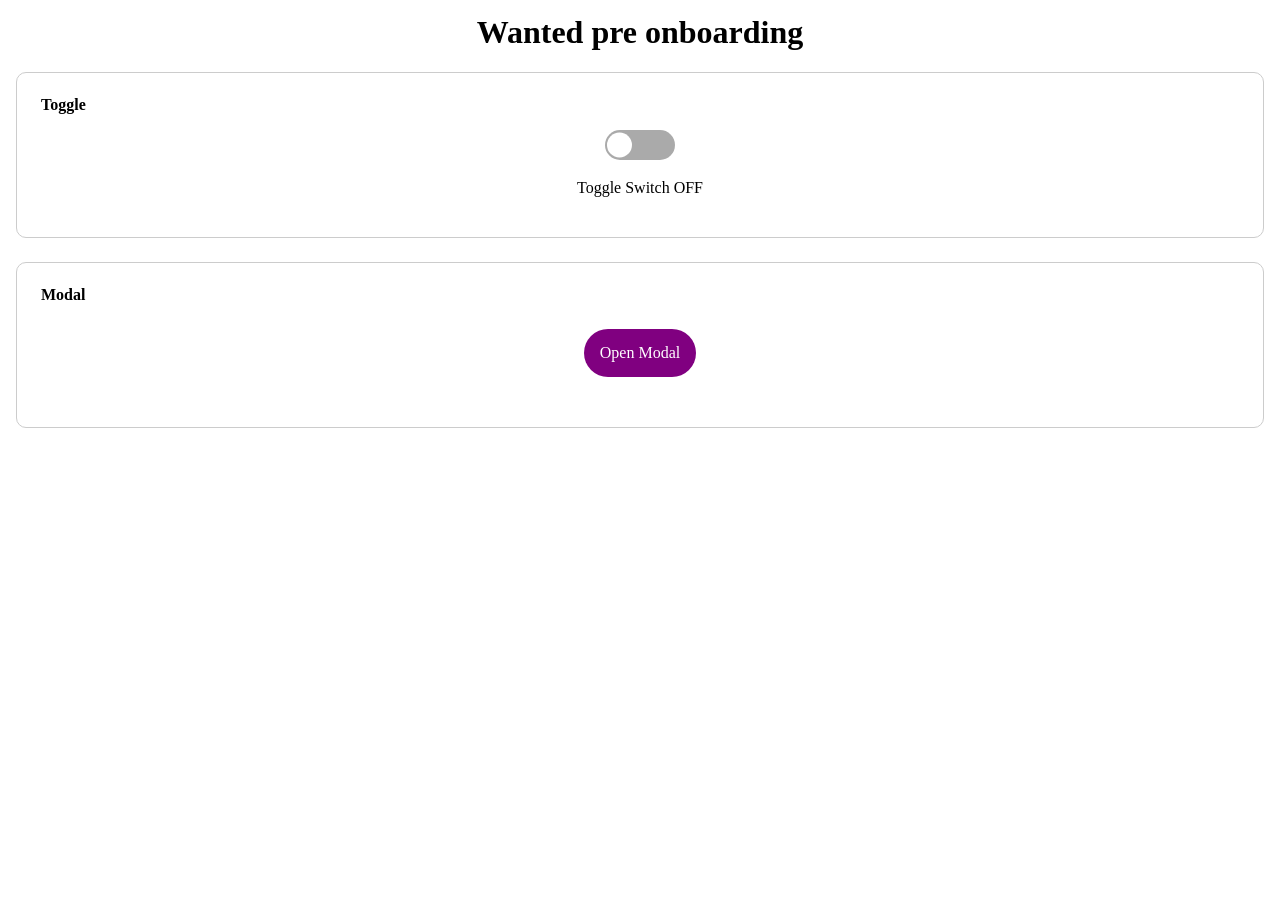
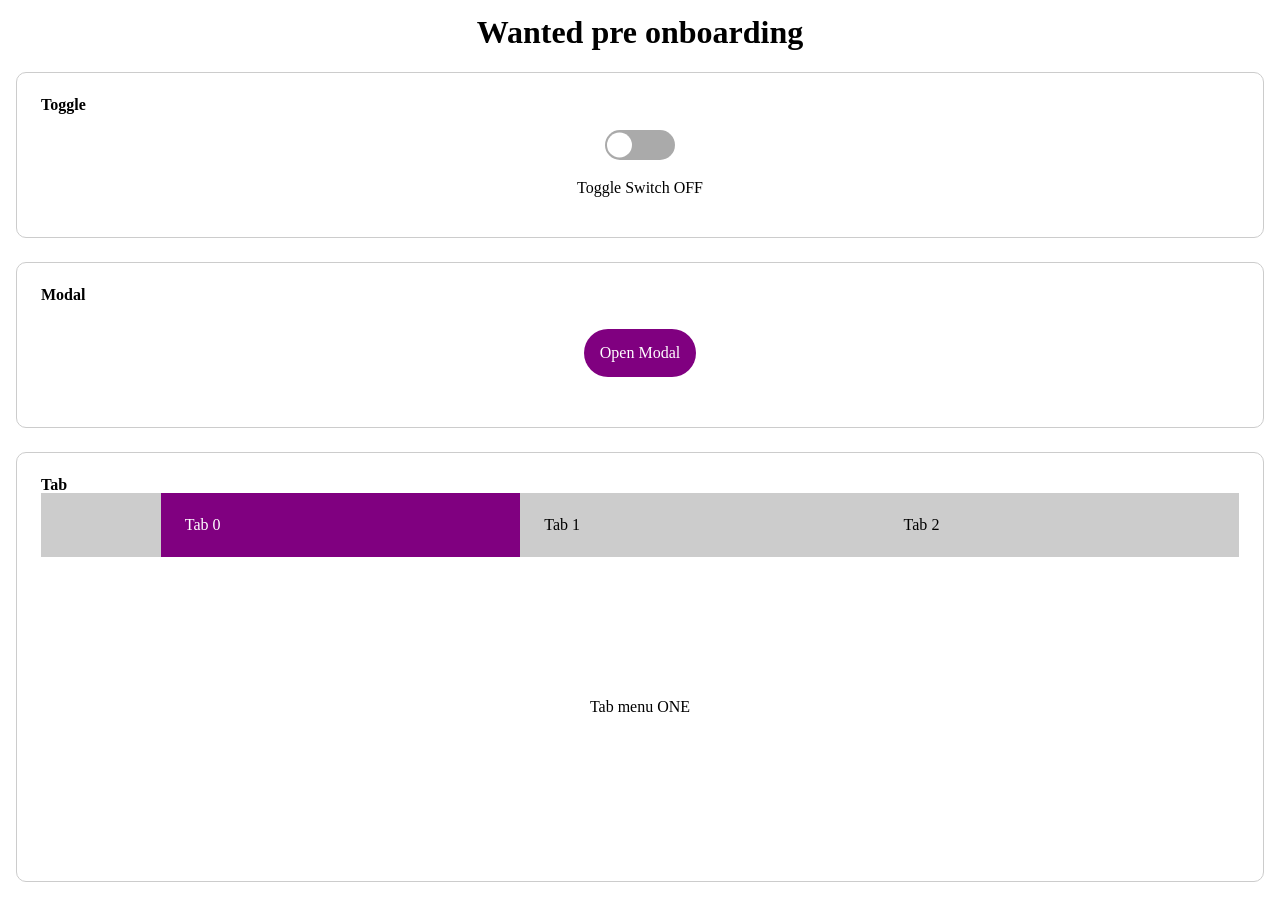
Before and after one commit to BeomKiNa/wanted_pre_onboarding, a React (Create React App) app: page / in a window 1280 px wide. Before the commit the page ends 800 px from the top, so only its background shows below. Built offline with nearby package versions, Linux system fonts and the light colour scheme.

Commit message:
feat: Add Tab

```diff
--- a/src/App.js
+++ b/src/App.js
@@ -1,6 +1,7 @@
 import styled from "styled-components";
 import GlobalStyle from "./component/GlobalStyle";
 import Modal from "./component/Modal";
+import Tab from "./component/Tab";
 import Toggle from "./component/Toggle";
 
 const AppWapper = styled.div`
@@ -22,6 +23,7 @@ function App() {
         <Title>Wanted pre onboarding</Title>
         <Toggle />
         <Modal />
+        <Tab />
       </AppWapper>
     </>
   );
--- /dev/null
+++ b/src/component/Tab.js
@@ -0,0 +1,75 @@
+import { useState } from "react";
+import styled from "styled-components";
+import Layout from "./Layout";
+
+const ContentWrapper = styled.div`
+  display: flex;
+  flex-direction: column;
+  justify-content: center;
+  align-items: center;
+  min-height: 100px;
+`;
+
+const Nav = styled.nav`
+  width: 100%;
+`;
+
+const TabList = styled.ul`
+  display: flex;
+  width: 100%;
+  justify-content: flex-end;
+  background: #ccc;
+`;
+
+const TabItem = styled.li`
+  width: 30%;
+  padding: 1.5rem;
+  background: ${(props) => (props.active ? "purple" : "none")};
+  color: ${(props) => (props.active ? "#fff" : "#000")};
+  transition: all 0.3s;
+  cursor: pointer;
+`;
+
+const P = styled.p`
+  display: flex;
+  justify-content: center;
+  align-items: center;
+  height: 300px;
+`;
+
+const Tab = () => {
+  const [activeIndex, setActiveIndex] = useState(0);
+  const tabContent = {
+    0: "ONE",
+    1: "TWO",
+    2: "THREE",
+  };
+
+  const onClick = (e) => {
+    setActiveIndex(+e.target.dataset.index);
+  };
+
+  return (
+    <Layout title="Tab">
+      <ContentWrapper>
+        <Nav>
+          <TabList>
+            {Object.keys(tabContent).map((e, i) => (
+              <TabItem
+                key={e}
+                active={activeIndex === i}
+                data-index={i}
+                onClick={onClick}
+              >
+                Tab {e}
+              </TabItem>
+            ))}
+          </TabList>
+        </Nav>
+        <P>Tab menu {tabContent[activeIndex]}</P>
+      </ContentWrapper>
+    </Layout>
+  );
+};
+
+export default Tab;
```
